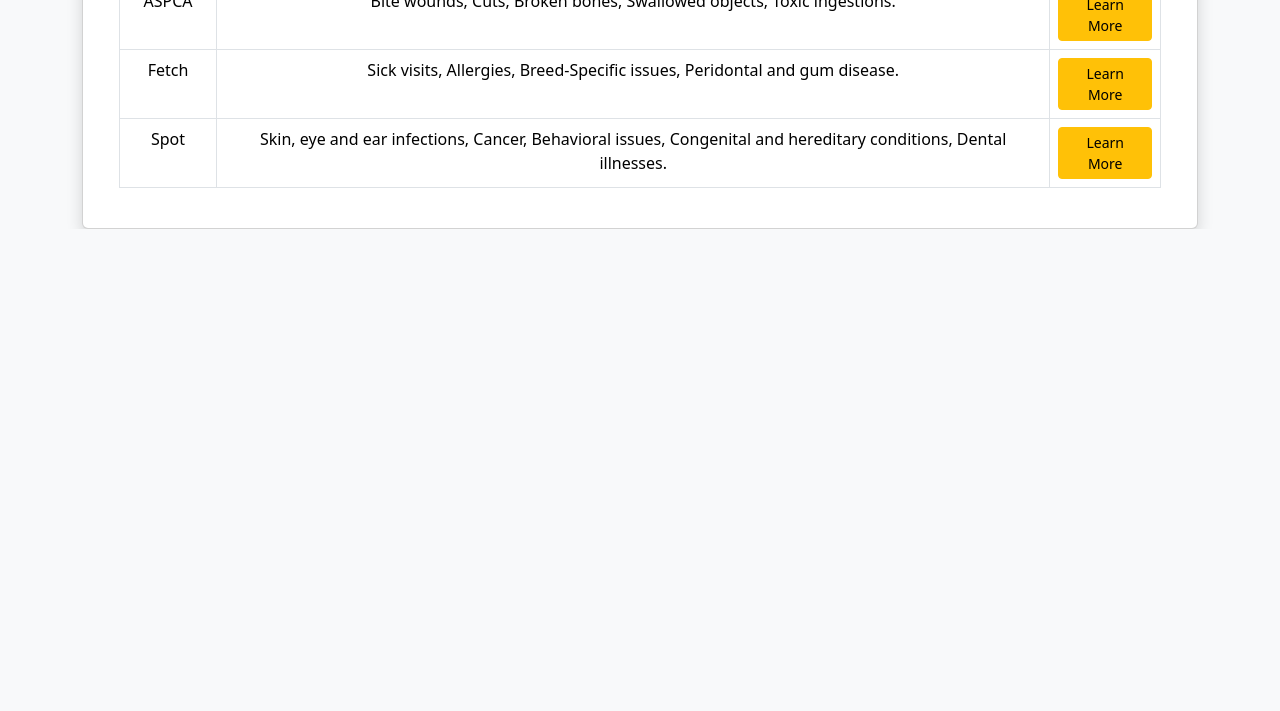
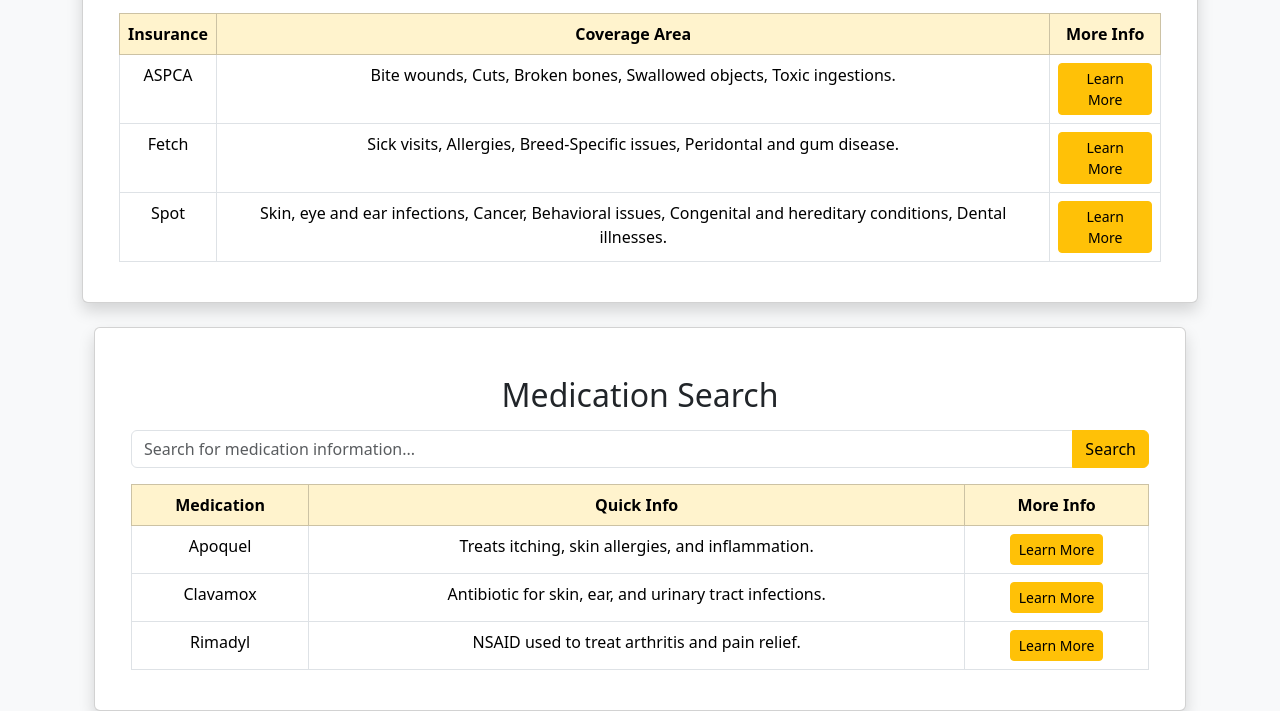
Before and after one commit to ianicek/Barkive, a plain HTML site: page frontend/research.html in a window 1280 px wide. Shown: the part 692-1403 px from the top of the page. Before the commit the page ends 921 px from the top, so only its background shows below. Drawn offline with nearby package versions, Linux system fonts and the light colour scheme.

Commit message:
update research page

```diff
--- a/frontend/research.html
+++ b/frontend/research.html
@@ -35,7 +35,7 @@
     </nav>
 <div class="container mt-4">
     <div class="card shadow p-4">
-    <!-- Search Bar Container -->
+    <!-- Pet Search Bar Container -->
     <div class="container mt-4">
         <h2 class="text-center mb-3">Pet Search</h2>
         <div class="input-group mb-3">
@@ -57,7 +57,7 @@
                     <tr>
                         <td>American Foxhound</td>
                         <td>Active and alert dogs that excel in hunting and retrieving.</td>
-                        <td><button class="btn btn-sm btn-warning" data-bs-toggle="modal" data-bs-target="#learnMoreModalPet" onclick="updateModalContentPet('Affenpinscher', 'Active and alert dogs that excel in hunting and retrieving.')">Learn More</button></td>
+                        <td><button class="btn btn-sm btn-warning" data-bs-toggle="modal" data-bs-target="#learnMoreModalPet" onclick="updateModalContentPet('American Foxhound', 'Active and alert dogs that excel in hunting and retrieving.')">Learn More</button></td>
                     </tr>
                     <tr>
                         <td>Bloodhound</td>
@@ -73,8 +73,12 @@
             </table>
         </div>
     </div>
+    </div>
+    </div>
 
-     <!-- Search Bar Container -->
+    <div class="container mt-4">
+        <div class="card shadow p-4">
+     <!-- Insurance Search Bar Container -->
      <div class="container mt-4">
         <h2 class="text-center mb-3">Insurance Search</h2>
         <div class="input-group mb-3">
@@ -107,6 +111,48 @@
                         <td>Spot</td>
                         <td>Skin, eye and ear infections, Cancer, Behavioral issues, Congenital and hereditary conditions, Dental illnesses.</td>
                         <td><button class="btn btn-sm btn-warning" data-bs-toggle="modal" data-bs-target="#learnMoreModalInsurance" onclick="updateModalContentInsurance('Spot', 'Skin, eye and ear infections, Cancer, Behavioral issues, Congenital and hereditary conditions, Dental illnesses.')">Learn More</button></td>
+                    </tr>
+                </tbody>
+            </table>
+        </div>
+     </div>
+</div>
+
+<div class="container mt-4">
+        <div class="card shadow p-4">
+     <!-- Medication Search Bar Container -->
+     <div class="container mt-4">
+        <h2 class="text-center mb-3">Medication Search</h2>
+        <div class="input-group mb-3">
+            <input type="text" class="form-control" placeholder="Search for medication information..." aria-label="Search">
+            <button class="btn btn-warning" type="button">Search</button>
+        </div>
+
+        <!-- Medication Groups Table -->
+        <div class="table-responsive">
+            <table class="table table-bordered text-center">
+                <thead class="table-warning">
+                    <tr>
+                        <th>Medication</th>
+                        <th>Quick Info</th>
+                        <th>More Info</th>
+                    </tr>
+                </thead>
+                <tbody>
+                    <tr>
+                        <td>Apoquel</td>
+                        <td>Treats itching, skin allergies, and inflammation.</td>
+                        <td><button class="btn btn-sm btn-warning" data-bs-toggle="modal" data-bs-target="#learnMoreModalMedication" onclick="updateModalContentMedication('Apoquel', 'Treats itching, skin allergies, and inflammation.')">Learn More</button></td>
+                    </tr>
+                    <tr>
+                        <td>Clavamox</td>
+                        <td>Antibiotic for skin, ear, and urinary tract infections.</td>
+                        <td><button class="btn btn-sm btn-warning" data-bs-toggle="modal" data-bs-target="#learnMoreModalMedication" onclick="updateModalContentMedication('Clavamox', 'Antibiotic for skin, ear, and urinary tract infections.')">Learn More</button></td>
+                    </tr>
+                    <tr>
+                        <td>Rimadyl</td>
+                        <td>NSAID used to treat arthritis and pain relief.</td>
+                        <td><button class="btn btn-sm btn-warning" data-bs-toggle="modal" data-bs-target="#learnMoreModalMedication" onclick="updateModalContentMedication('Rimadyl', 'NSAID used to treat arthritis and pain relief..')">Learn More</button></td>
                     </tr>
                 </tbody>
             </table>
@@ -165,6 +211,28 @@
             </div>
         </div>
     </div>
+
+    <!-- MEDICATION Modal -->
+    <div class="modal fade" id="learnMoreModalMedication" tabindex="-1" aria-labelledby="learnMoreModalLabel" aria-hidden="true">
+        <div class="modal-dialog">
+            <div class="modal-content">
+                <div class="modal-header">
+                    <h5 class="modal-title" id="learnMoreModalLabel">More Info</h5>
+                    <button type="button" class="btn-close" data-bs-dismiss="modal" aria-label="Close"></button>
+                </div>
+                <div class="modal-body">
+                    <h4 id="modalBrand"></h4>
+                    <p id="modalInformation"></p>
+                    <p><strong>Price:</strong> (pulled from medication table)</p>
+                    <p><strong>Generic Name:</strong> (pulled from medication table)</p>
+                    <p><strong>Side Effects:</strong> (pulled from medication table)</p>
+                </div>
+                <div class="modal-footer">
+                    <button type="button" class="btn btn-secondary" data-bs-dismiss="modal">Close</button>
+                </div>
+            </div>
+        </div>
+    </div>
  </div>
 </div>
     <script>
@@ -177,6 +245,10 @@
             document.getElementById('modalInsurance').textContent = insurance;
             document.getElementById('modalCoverage').textContent = coverage;
         }
+        function updateModalContentMedication(brand, information) {
+            document.getElementById('modalBrand').textContent = brand;
+            document.getElementById('modalInformation').textContent = information;
+        }
     </script>
 </body>
 </html>
```
